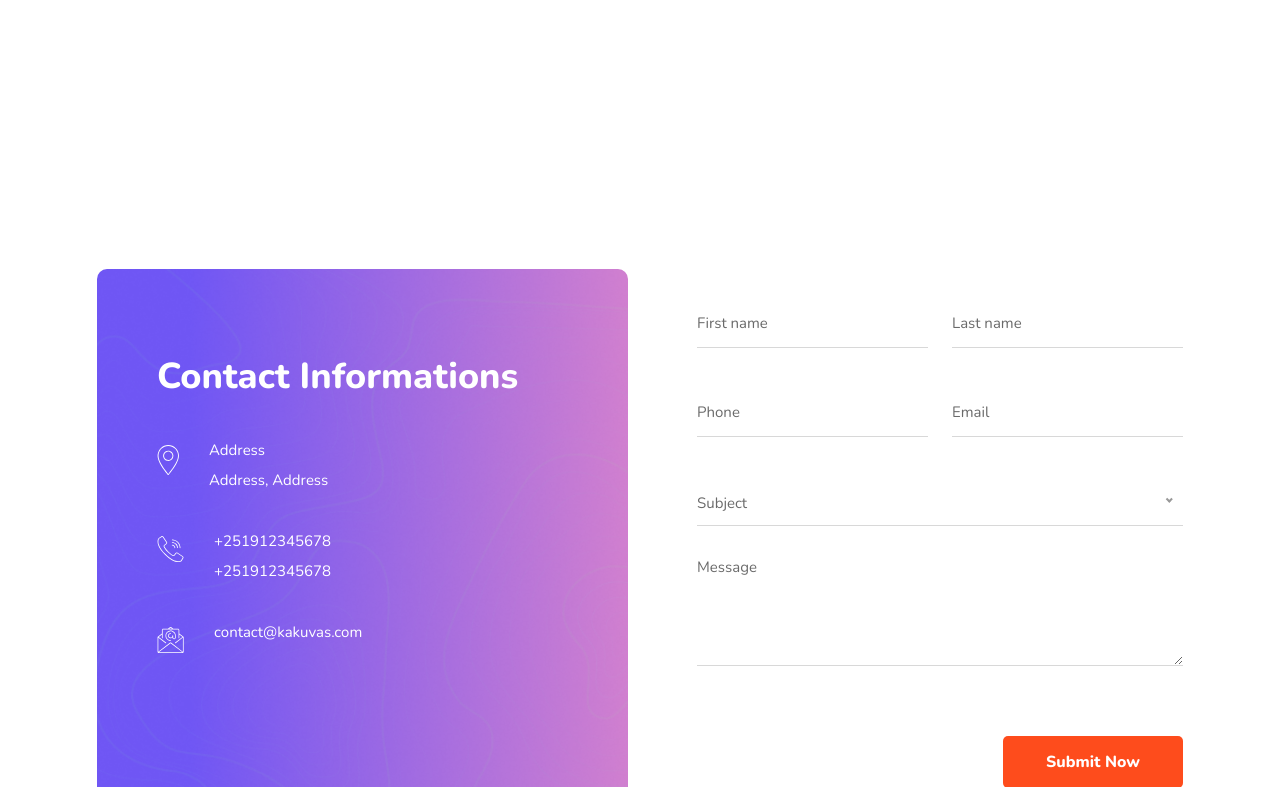
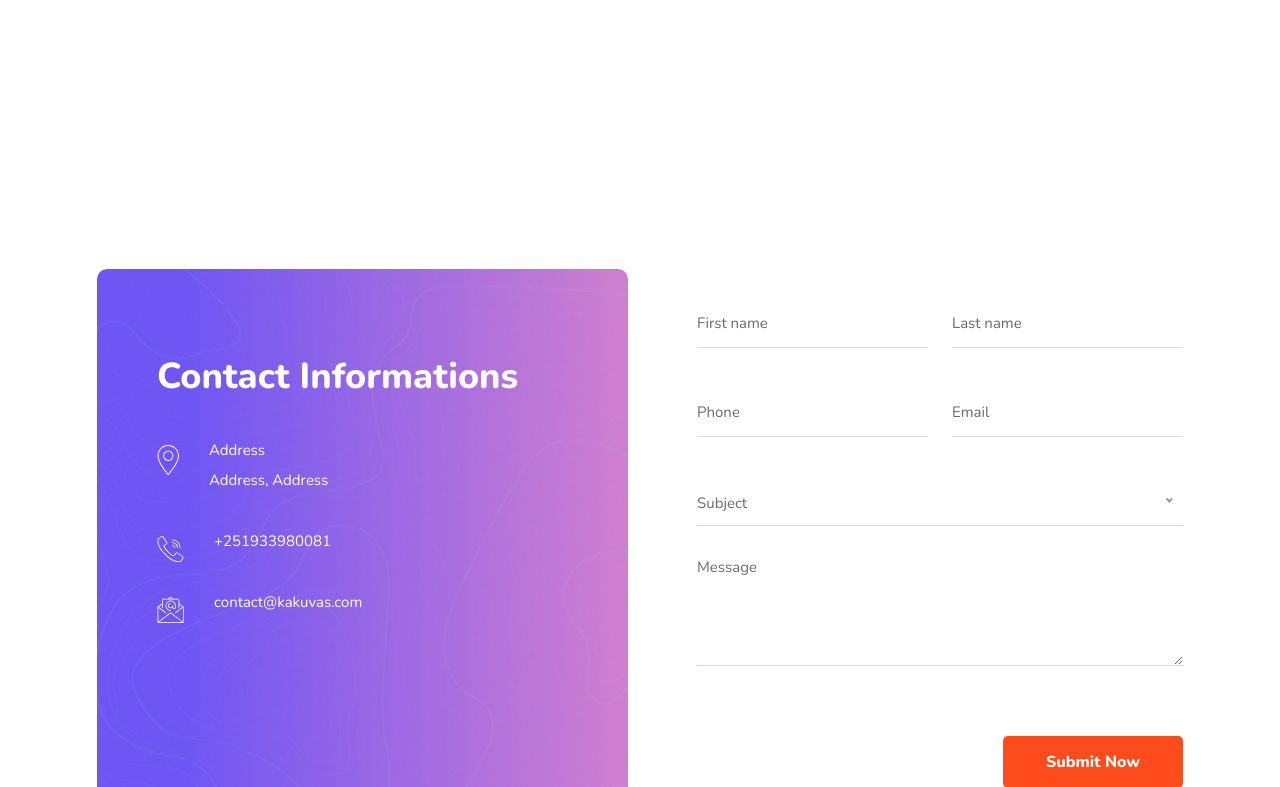
Before and after one commit to roberawakweya/kakuvas, a plain HTML site: page contact.html in a window 1280 px wide. Shown: the part 313-1100 px from the top of the page. Drawn offline with nearby package versions, Linux system fonts and the light colour scheme; a script that the page names is missing.

Commit message:
Update contact.html

```diff
--- a/contact.html
+++ b/contact.html
@@ -90,8 +90,7 @@
                             </div>
                             <div class="single_info">
                                 <img src="assets/img/icon/contact/contact_2.svg" alt="">
-                                <p>+251912345678 <br>
-                                    +251912345678</p>
+                                <p>+251933980081
                             </div>
                             <div class="single_info">
                                 <img src="assets/img/icon/contact/contact_3.svg" alt="">
@@ -222,5 +221,4 @@
 </body>
 
 
-<!-- Mirrored from whal.droitlab.com/html/contact by HTTrack Website Copier/3.x [XR&CO'2014], Thu, 28 Jul 2022 22:09:24 GMT -->
 </html>
```
